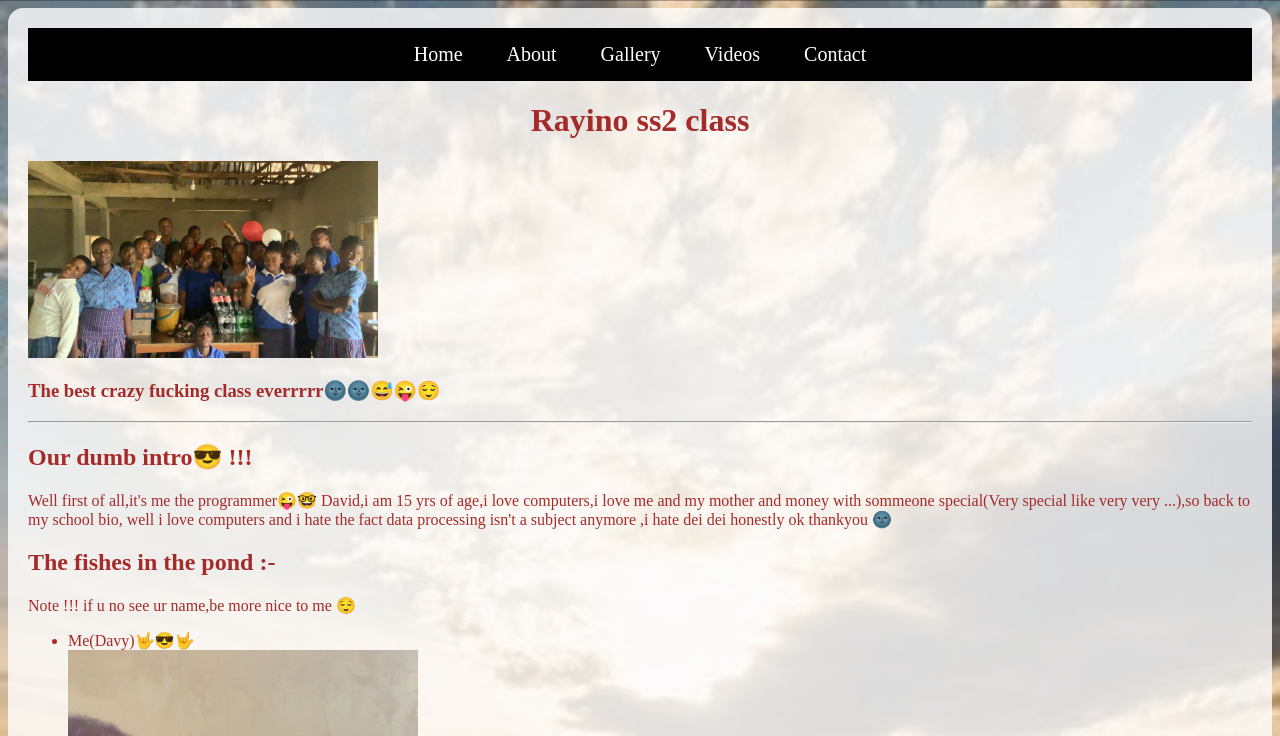
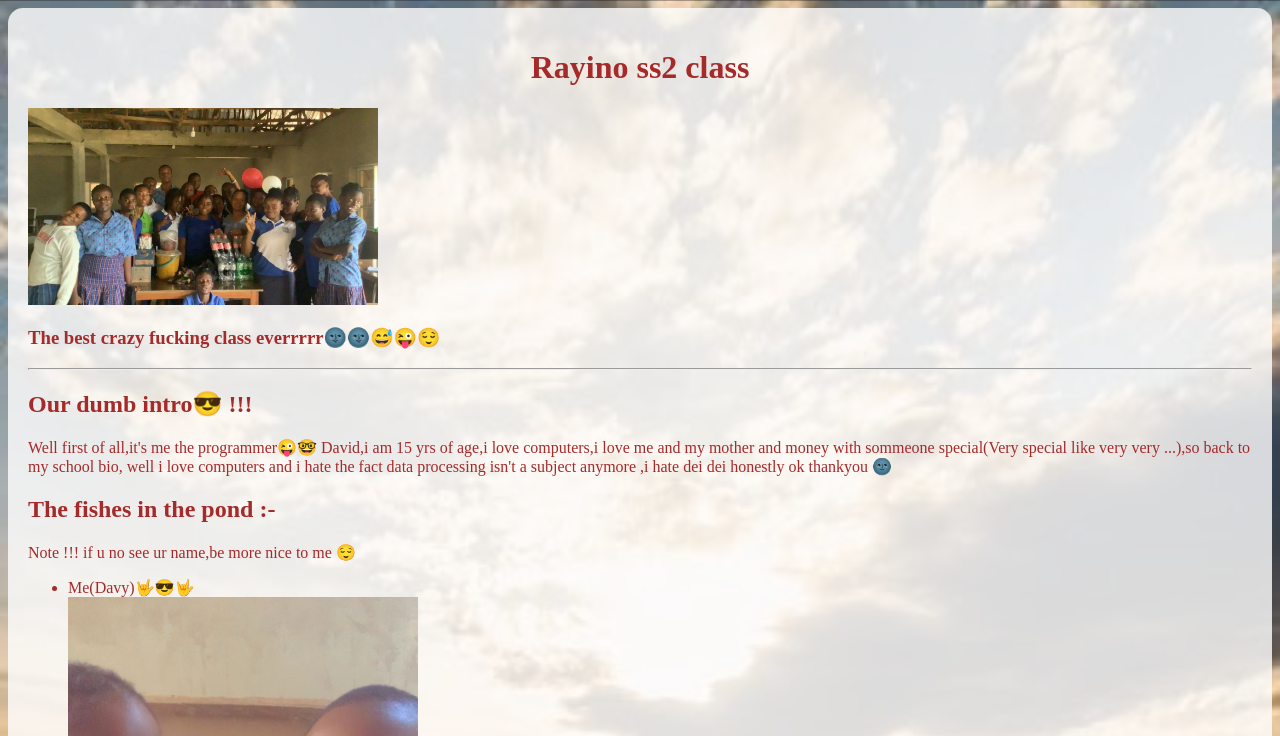
Before and after one commit to pd2vr5jndg-design/David-class-website, a plain HTML site: page index.html in a window 1280 px wide. Shown: the top 736 px of the page. Drawn offline with Linux system fonts and the light colour scheme.

Commit message:
Remove navigation from index.html
Removed navigation links from the index page.

```diff
--- a/index.html
+++ b/index.html
@@ -8,19 +8,7 @@
 	</head>
 	<body>
 	  <div class="container">
-		  <nav>
 
-<a href="index.html">Home</a>
-
-<a href="about.html">About</a>
-
-<a href="gallery.html">Gallery</a>
-
-<a href="videos.html">Videos</a>
-
-<a href="contact.html">Contact</a>
-
-</nav>
 	  <center>
 		<h1>
 		  Rayino ss2 class</h1>
```
